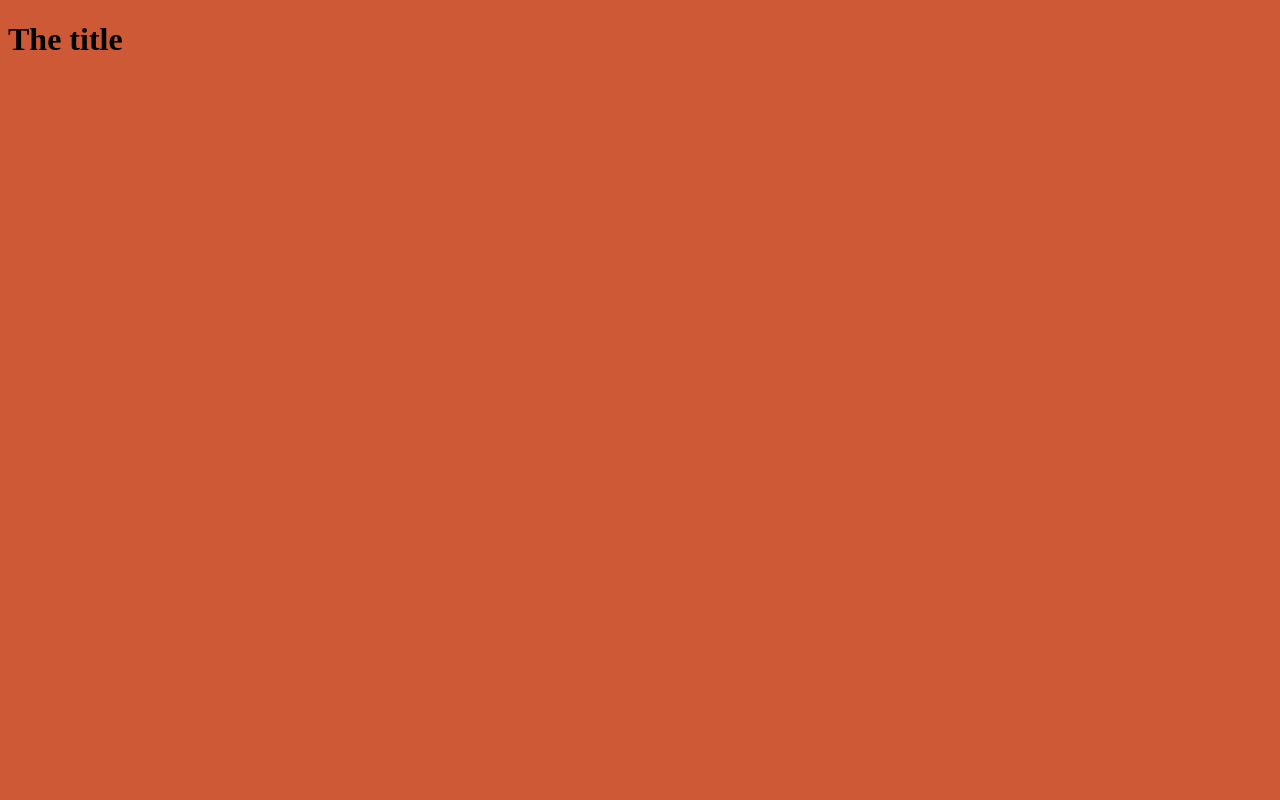
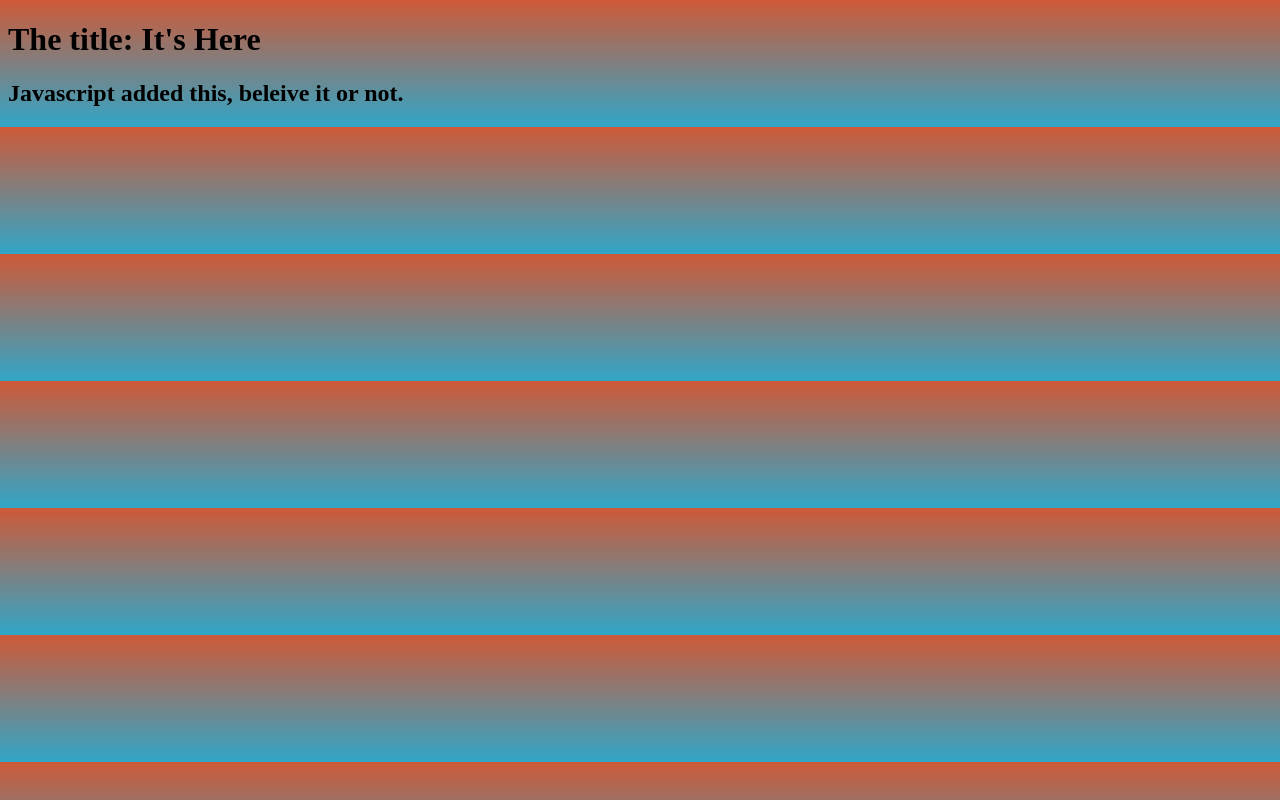
Before and after one commit to btryon-glitterkitty/my-personal-website, a plain HTML site: page index.html in a window 1280 px wide. Drawn offline with Linux system fonts and the light colour scheme.

Commit message:
add script.js, connect to index.html

```diff
--- a/index.html
+++ b/index.html
@@ -6,6 +6,9 @@
         <title>Your very impressive website</title>
     </head>
     <body>
-        <h1>The title</h1>
+        <h1>The title: It's Here</h1>
+        <!-- <script> below was added after items in the script.js to connect "script.js" to our HTML (script added inside body)... src and href are attribute tags specifying the location of the script we want to run  -->
+        <script src="script.js"></script>
+        <!-- Go ahead and add other JavaScript if you'd like, then add, commit, and push the changes you've made. Since you've added a script.js file and modified the index.html file, we'll need to add both files before committing. When you commit, have to tell it to grab from both html and js like so:  git commit -m "add script.js, connect to index.html"  -->
     </body>
 </html>
--- /dev/null
+++ b/script.js
@@ -0,0 +1,8 @@
+
+// creates "h2" element and adds some text
+const h2 = document.createElement("h2");
+h2.textContent = "Javascript added this, beleive it or not.";
+// code to add the "h2" to the body element in the DOM
+document.querySelector("body").appendChild(h2);
+
+// After adding the "h2" to the DOM, Save this and switch over to index.html. To connect script.js to our HTML, we add a script tag inside body.
--- a/style.css
+++ b/style.css
@@ -1,3 +1,5 @@
 body {
-    background: #ce5937;
+    background:
+    linear-gradient(to bottom, #ce5937, #31a6c8);
+
   }
```
